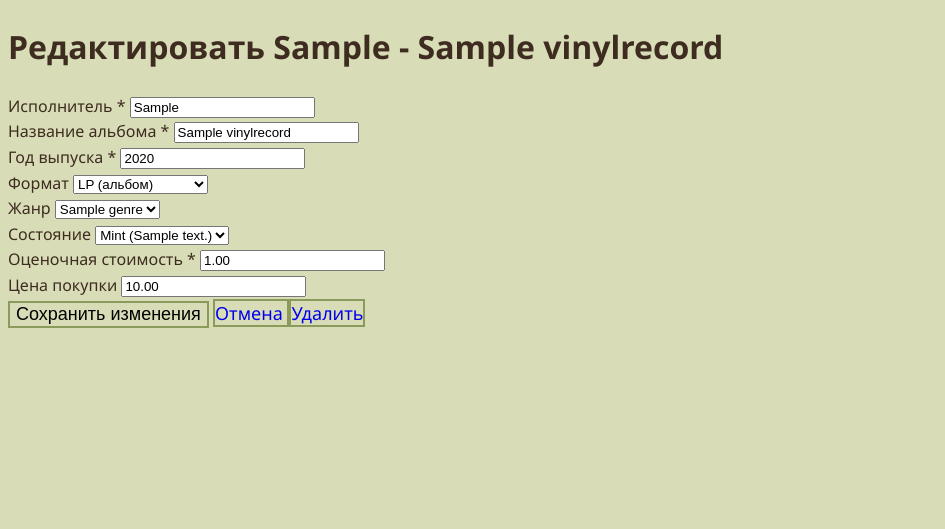
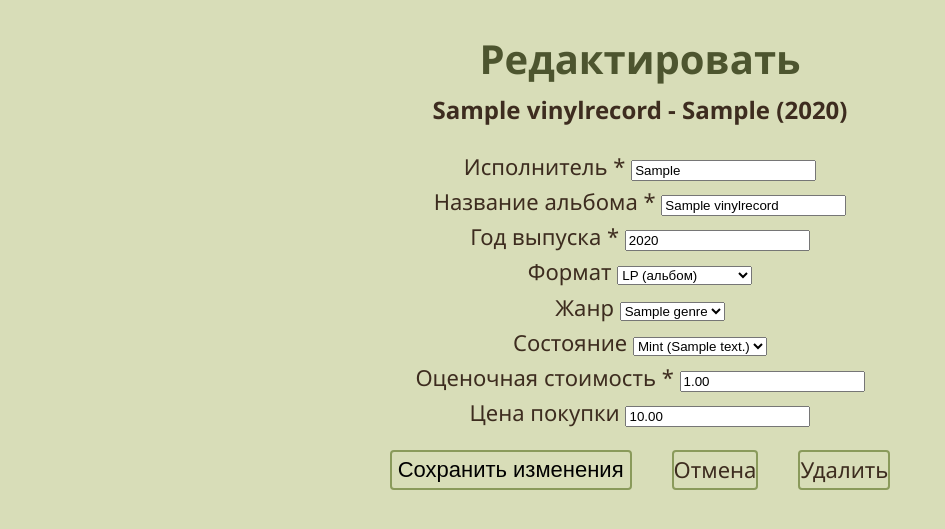
Before and after one commit to Dana8378/vinyl-tracker, a Django app: page /collection/1/edit/ in a window 1280 px wide. Shown: the part 69-598 px from the top of the page, without its empty margins (0-945 px from the left). Run offline with Django 5.2, Linux system fonts and the light colour scheme; a user stored in the database is signed in; tables that the repository leaves empty hold one stand-in row (values such as "Sample post").

Commit message:
added styles for the edit form page

```diff
--- a/static/vinyl/css/edit_form.css
+++ b/static/vinyl/css/edit_form.css
@@ -0,0 +1,53 @@
+.form-container {
+    display: grid;
+    margin: 0 auto;
+}
+
+h1 {
+    text-align: center;
+    color: var(--dark-olive);
+    font-size: 40px;
+    margin-bottom: 0;
+}
+
+.edit-record {
+    text-align: center;
+    margin-top: 0;
+}
+
+.form-group {
+    text-align: center;
+    font-size: 22px;
+}
+
+.form-actions {
+    text-align: center;
+    display: flex;
+    max-width: 600px;
+    margin: 20px auto;
+    justify-content: center;
+}
+
+.alert-errors {
+    text-align: center;
+    color: var(--red);
+}
+
+.btn_secondary,
+.btn_danger {
+    border: 2px solid var(--olive);
+    font-size: 22px;
+    margin-left: 40px;
+    border-radius: 4px;
+}
+
+.btn_primary {
+    font-size: 22px;
+    border-radius: 4px;
+}
+
+.btn_secondary:hover,
+.btn_primary:hover {
+    background-color: var(--light-olive);
+    border-color: var(--dark-red);
+}
--- a/templates/vinyl/edit_form.html
+++ b/templates/vinyl/edit_form.html
@@ -2,9 +2,15 @@
 
 {% block title %}{{ title }}{% endblock %}
 
+{% block extra_css %}
+    {% load static %}
+    <link rel="stylesheet" href="{% static 'vinyl/css/edit_form.css' %}">
+{% endblock %}
+
 {% block content %}
     <div class="form-container">
         <h1>{{ title }}</h1>
+        <h2 class="edit-record">{{ record.title }} - {{ record.artist }} ({{ record.year }})</h2>
 
         <form method="post" class="vinyl-form">
             {% csrf_token %}
@@ -71,11 +77,11 @@
                 <button type="submit" class="btn btn_primary">
                     Сохранить изменения
                 </button>
-                <a href="{% url 'vinyl:vinyl_list' %}" class="btn btn_secondary">
+                <a href="{% url 'vinyl:vinyl_list' %}" class="link btn_secondary">
                     Отмена
                 </a>
                 <a href="{% url 'vinyl:delete_record' record.id %}"
-                   class="btn btn_danger">
+                   class="link btn_danger">
                     Удалить
                 </a>
             </div>
--- a/vinyl/views.py
+++ b/vinyl/views.py
@@ -89,7 +89,7 @@ def edit_record(request, record_id):
     return render(request, 'vinyl/edit_form.html', {
         'form': form,
         'record': record,
-        'title': f'Редактировать {record.artist} - {record.title}'
+        'title': f'Редактировать'
     })
 
 
```
